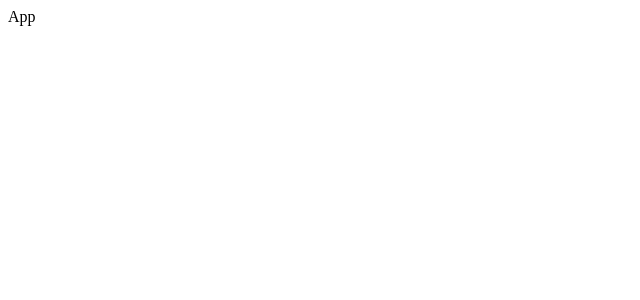
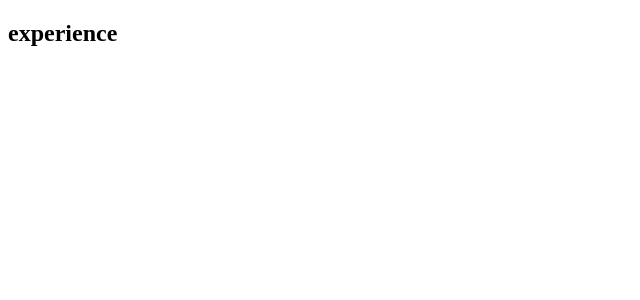
Before and after one commit to LaurenCummings/tab-project, a React (Vite) app: page / in a window 1280 px wide. Shown: the top 300 px of the page, without its empty margins (0-640 px from the left). Built offline with nearby package versions, Linux system fonts and the light colour scheme.

Commit message:
destructured array data and started html structure

```diff
--- a/src/App.jsx
+++ b/src/App.jsx
@@ -3,15 +3,22 @@ import data from './data';
 import { useState } from 'react';
 
 function App() {
-  const [jobs, setJobs] = useState([]);
+  const [jobs, setJobs] = useState(data);
   const [value, setValue] = useState(0);
-  console.log(data);
 
+  const {company, dates, duties, title} = jobs[value];
 
   return (
-    <div>
-      App
-    </div>
+    <section className="section">
+      <div className="title">
+        <h2>experience</h2>
+        <div className="underline"></div>
+      </div>
+      <div className="jobs-center">
+        {/* btn container */}
+        {/* job */}
+      </div>
+    </section>
   )
 }
 
```
